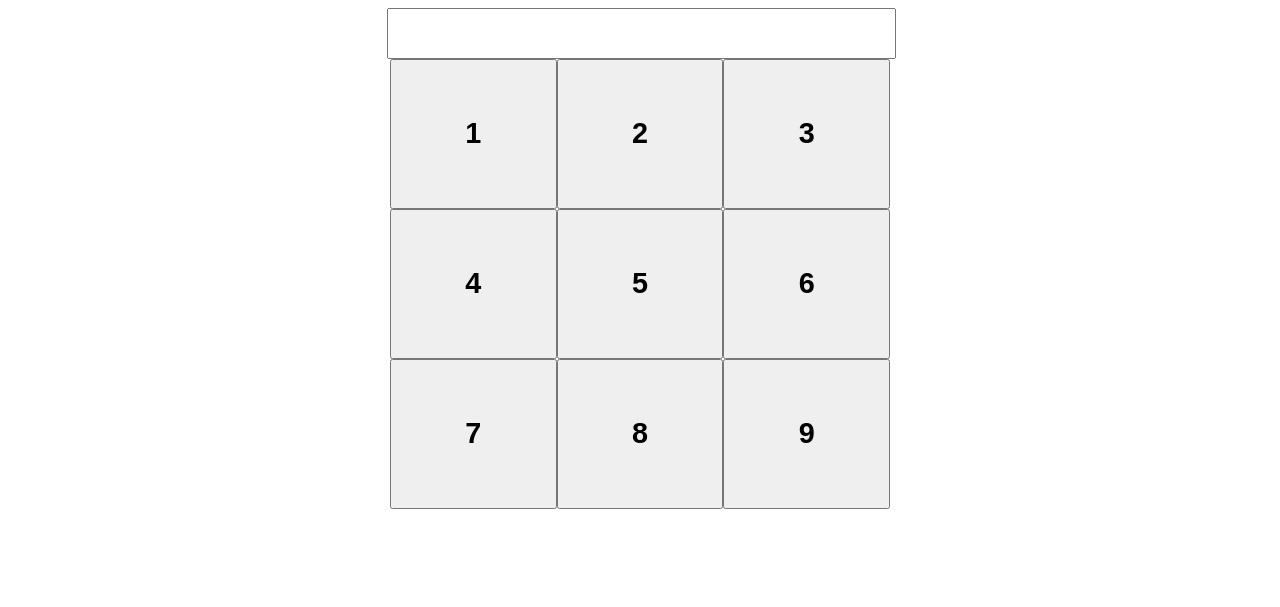
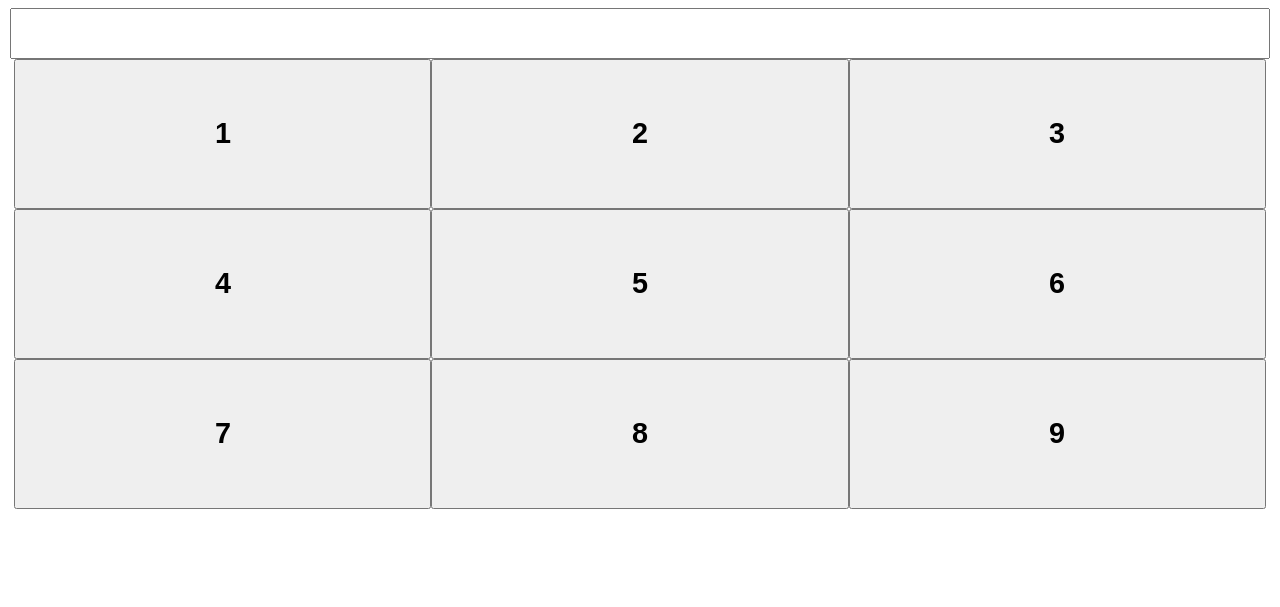
Before and after one commit to fjunya/dxApp, a Django app: page /dx/pad2/ in a window 1280 px wide. Shown: the top 607 px of the page. Run offline with Django 3.2, Linux system fonts and the light colour scheme; parts of the project's set-up code (start-up, migrations or seed data) failed here and were passed over; some libraries are stand-ins or nearby versions.

Commit message:
tapイベントの処理を変更

```diff
--- a/src/CiscoDxUketsukeApp/templates/keypad2.html
+++ b/src/CiscoDxUketsukeApp/templates/keypad2.html
@@ -13,7 +13,7 @@
 					//console.log("test:" + $(this.text()));
 					//val = val + $(this).text();
 					$('input').val("test");
-					alert("identifier:" + touch.identifier)
+					alert("identifier:" + touch.target)
 				}
 
 				var ele1 = document.getElementById("button1");
@@ -40,7 +40,7 @@
 				height: 600px;
 			}
 			div.key {
-				width: 40%;
+				width: 100%;
 				height:100%;
 				margin: 0 auto;
 				text-align:center;
```
